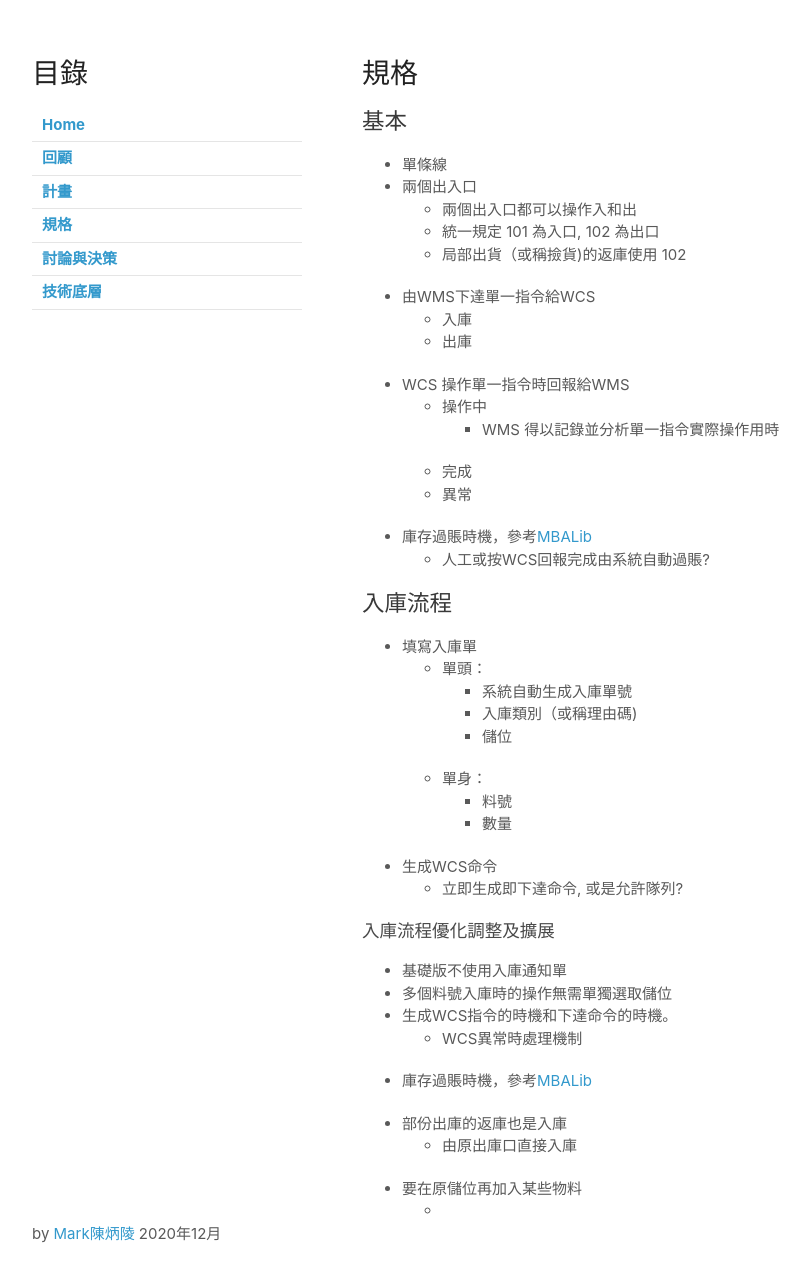
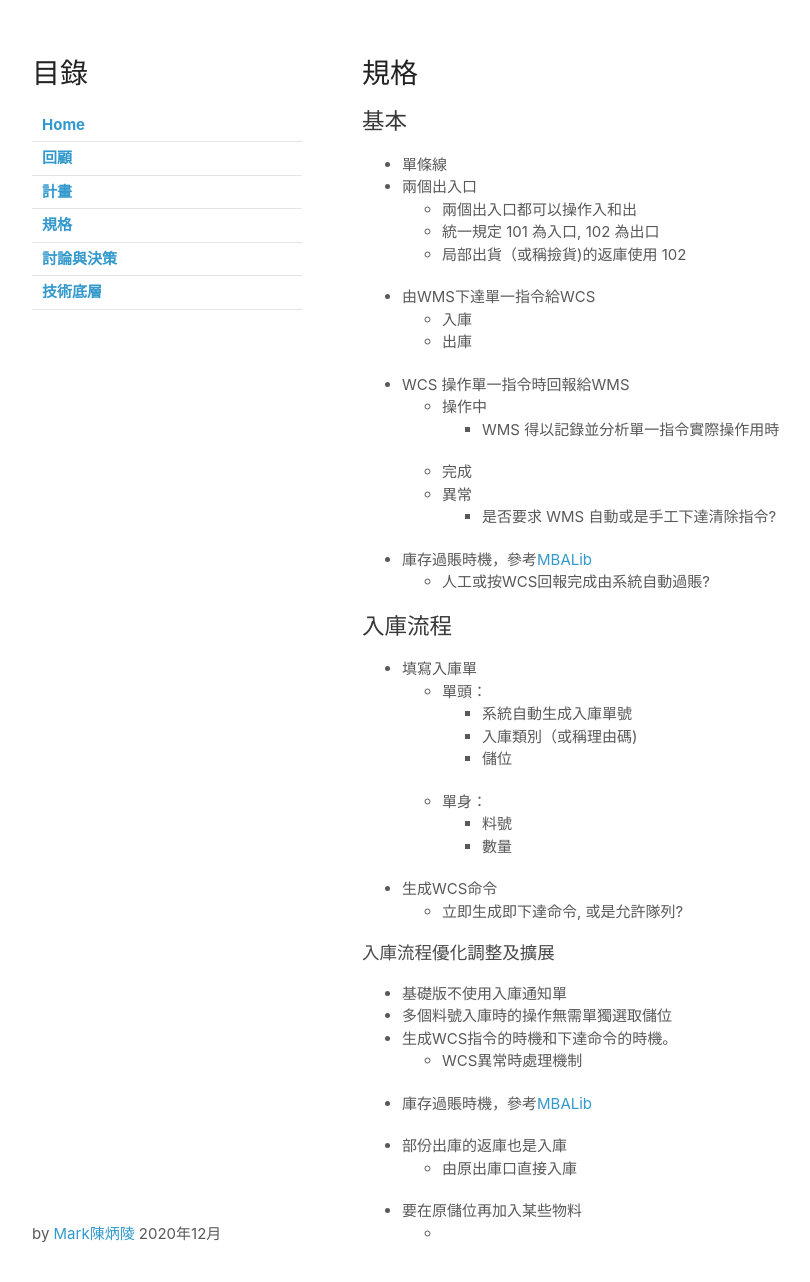
Before and after one commit to dreamaitek/p003, a Jekyll site: the page built from spec.md, in a window 1280 px wide and 1315 px high. Shown: the top 1282 px of the window, without its empty margins (68-878 px from the left). Built offline with Jekyll 4.4.1, drawn with Linux system fonts in a browser that asks for light colours; our own code applies the rules of GitHub Pages for plain Markdown files.

Commit message:
Update spec.md

```diff
--- a/spec.md
+++ b/spec.md
@@ -16,6 +16,7 @@ layout: default
     - WMS 得以記錄並分析單一指令實際操作用時
   - 完成
   - 異常
+    - 是否要求 WMS 自動或是手工下達清除指令?
 - 庫存過賬時機，參考[MBALib](https://wiki.mbalib.com/zh-tw/%E5%BA%93%E5%AD%98%E4%BF%A1%E6%81%AF)
   - 人工或按WCS回報完成由系統自動過賬?
 
```
